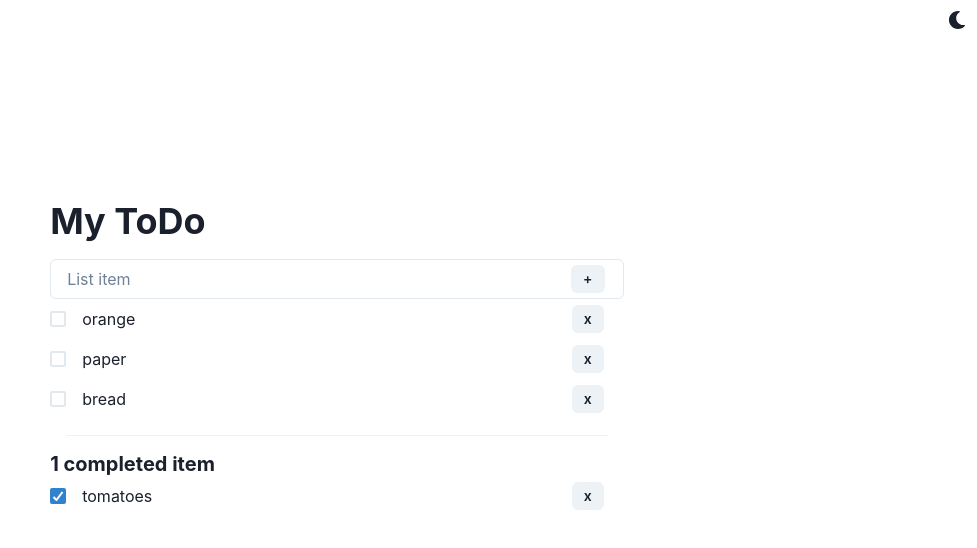
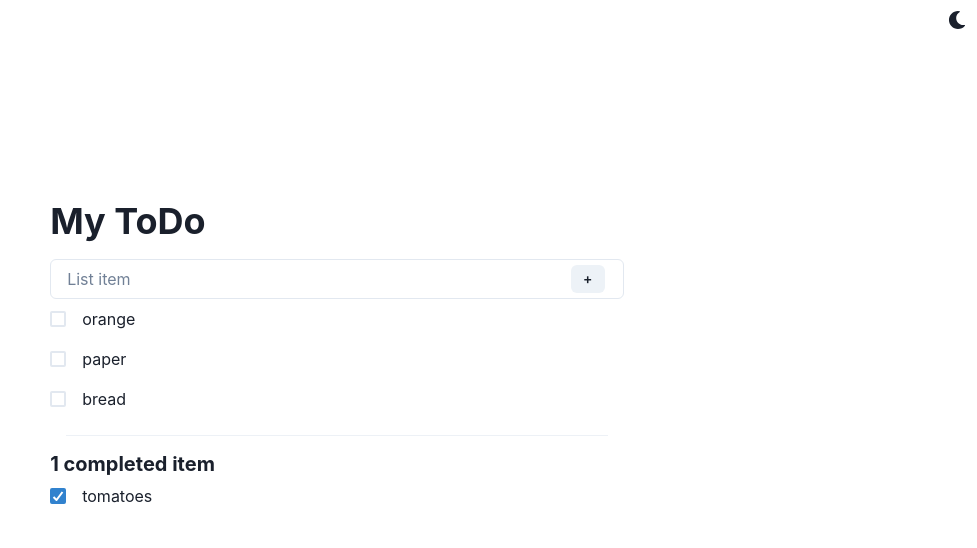
Before and after one commit to dalofe/MyToDo, a React (Vite) app: page / in a window 1280 px wide. Shown: the top 548 px of the page, without its empty margins (303-1280 px from the left). Built offline with nearby package versions, Linux system fonts and the light colour scheme.

Commit message:
improving input layout

```diff
--- a/src/components/TodoItem.jsx
+++ b/src/components/TodoItem.jsx
@@ -1,7 +1,13 @@
 import { Box, Checkbox, InputGroup, Input,InputRightElement, Button } from "@chakra-ui/react";
-import { memo } from "react"
+import { memo, useState } from "react"
 
 const TodoItem = ({element, changeHandler, editInput, clickRemoveHandler}) => {
+  const [focusInput, setFocusInput] = useState(false);
+
+  const onBlurHandler = () => {
+    setTimeout(() => setFocusInput(false), 150)
+  }
+
   return <Box key={element.id} width='100%'>
             <InputGroup size='md'>
               <Checkbox
@@ -11,17 +17,22 @@ const TodoItem = ({element, changeHandler, editInput, clickRemoveHandler}) => {
               />
               <Input
                 pl={0}
-                pr='4.5rem'
+                pr={'4.5rem'}
                 type={'text'}
                 value={element.value}
                 onChange={(e) => editInput(element.id, e.target.value)}
+                onFocus={() => setFocusInput(true)}
+                onBlur={onBlurHandler}
+                _focusVisible={{ boxShadow: 'none'}}
                 border={'none'}
               />
-              <InputRightElement width='4.5rem'>
-                <Button h='1.75rem' size='sm' onClick={() => clickRemoveHandler(element.id)}>
-                  x
-                </Button>
-              </InputRightElement>
+              {focusInput && (
+                <InputRightElement width='4.5rem'>
+                  <Button h='1.75rem' size='sm' onClick={() => clickRemoveHandler(element.id)}>
+                    x
+                  </Button>
+                </InputRightElement>
+              )}
             </InputGroup>
         </Box>
 }
```
